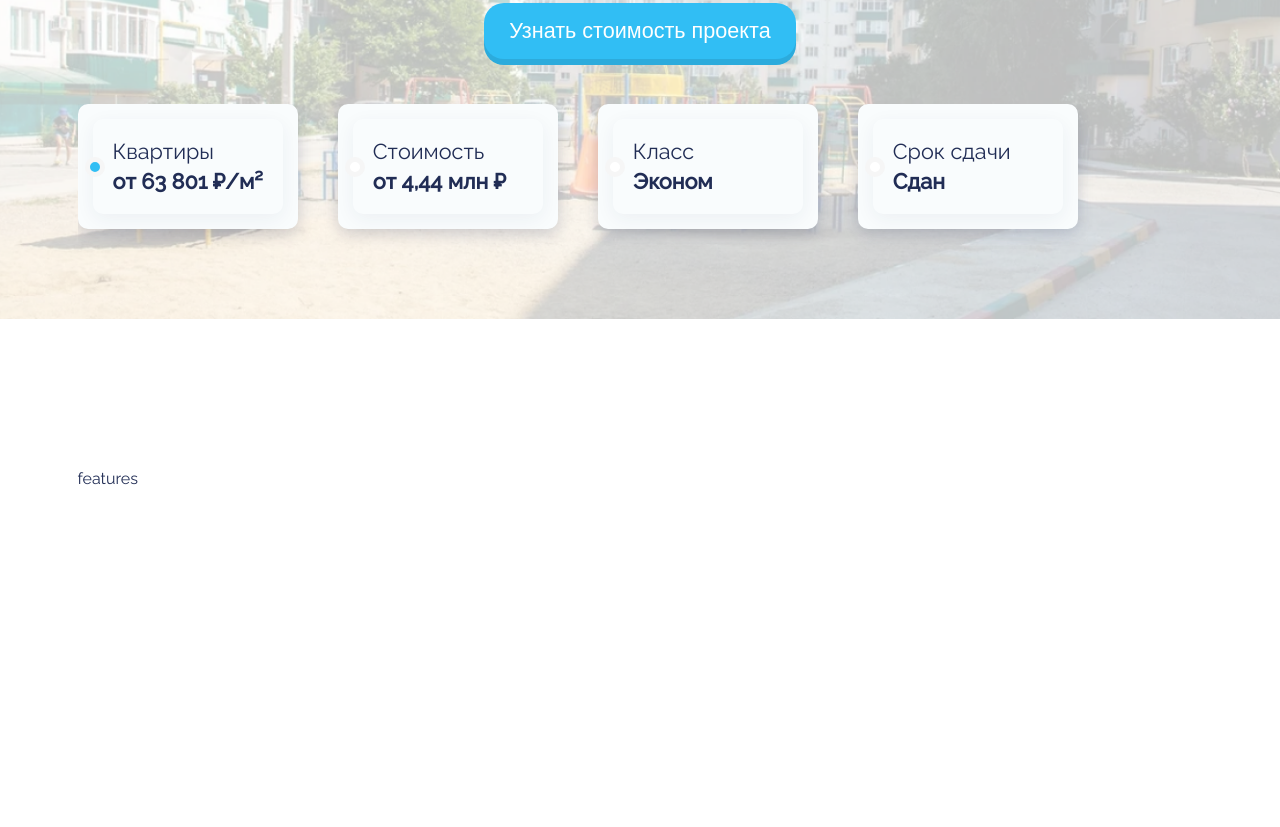
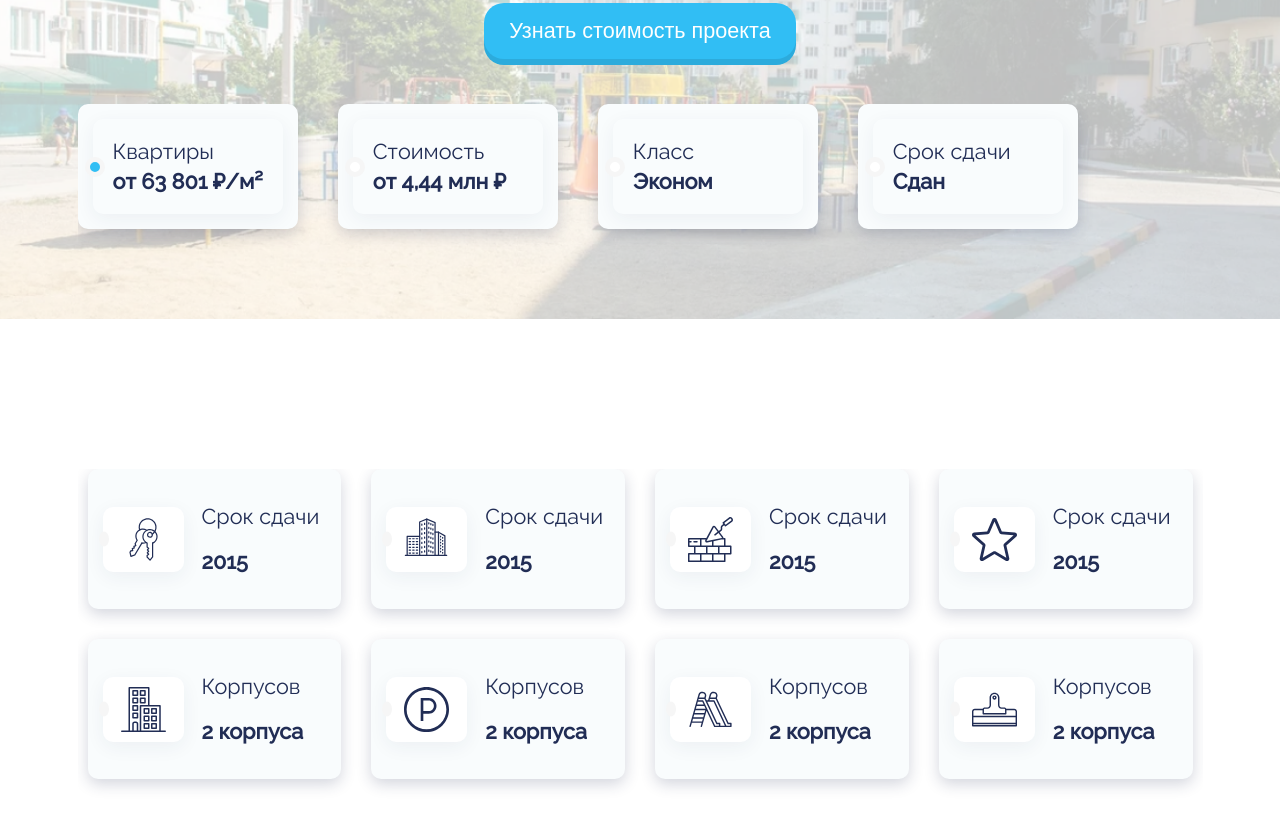
Before and after one commit to PotapenkoVadim/ls-build, a website built with webpack: page src/index.html in a window 1280 px wide. Shown: the part 449-1276 px from the top of the page. Before the commit the page ends 937 px from the top, so only its background shows below. Built offline with nearby package versions, Linux system fonts and the light colour scheme.

Commit message:
feat: implement features

```diff
--- a/src/index.html
+++ b/src/index.html
@@ -142,7 +142,105 @@
   </section>
 
   <section class="features container">
-    features
+    <div id="featuresSwiper" class="swiper">
+      <div class="swiper-wrapper">
+        <div class="features__slide swiper-slide">
+          <div class="features__item">
+            <div class="features__icon">
+              <span class="icon icon__block icon__key"></span>
+            </div>
+
+            <div class="features__info">
+              <div class="features__property">Срок сдачи</div>
+              <div class="features__value">2015</div>
+            </div>
+          </div>
+
+          <div class="features__item">
+            <div class="features__icon">
+              <span class="icon icon__block icon__building"></span>
+            </div>
+
+            <div>
+              <div class="features__property">Корпусов</div>
+              <div class="features__value">2 корпуса</div>
+            </div>
+          </div>
+        </div>
+
+        <div class="features__slide swiper-slide">
+          <div class="features__item">
+            <div class="features__icon">
+              <span class="icon icon__block icon__office-building"></span>
+            </div>
+
+            <div class="features__info">
+              <div class="features__property">Срок сдачи</div>
+              <div class="features__value">2015</div>
+            </div>
+          </div>
+
+          <div class="features__item">
+            <div class="features__icon">
+              <span class="icon icon__block icon__parking"></span>
+            </div>
+
+            <div>
+              <div class="features__property">Корпусов</div>
+              <div class="features__value">2 корпуса</div>
+            </div>
+          </div>
+        </div>
+
+        <div class="features__slide swiper-slide">
+          <div class="features__item">
+            <div class="features__icon">
+              <span class="icon icon__block icon__brickwall"></span>
+            </div>
+
+            <div class="features__info">
+              <div class="features__property">Срок сдачи</div>
+              <div class="features__value">2015</div>
+            </div>
+          </div>
+
+          <div class="features__item">
+            <div class="features__icon">
+              <span class="icon icon__block icon__slider"></span>
+            </div>
+
+            <div>
+              <div class="features__property">Корпусов</div>
+              <div class="features__value">2 корпуса</div>
+            </div>
+          </div>
+        </div>
+
+        <div class="features__slide swiper-slide">
+          <div class="features__item">
+            <div class="features__icon">
+              <span class="icon icon__block icon__star"></span>
+            </div>
+
+            <div class="features__info">
+              <div class="features__property">Срок сдачи</div>
+              <div class="features__value">2015</div>
+            </div>
+          </div>
+
+          <div class="features__item">
+            <div class="features__icon">
+              <span class="icon icon__block icon__putty-knife"></span>
+            </div>
+
+            <div>
+              <div class="features__property">Корпусов</div>
+              <div class="features__value">2 корпуса</div>
+            </div>
+          </div>
+        </div>
+      </div>
+    </div>
   </section>
 </body>
 </html>
--- a/src/index.js
+++ b/src/index.js
@@ -9,25 +9,43 @@ const header = document.querySelector('.header');
 
 mobileMenu.addEventListener('click', () => {
   mobileMenu.classList.toggle('header__menu_changed');
-  header.classList.toggle('header_mobile-active')
+  header.classList.toggle('header_mobile-active');
 });
 
-
 new Swiper('#cardsSwiper', {
-   slidesPerView: 4,
-   spaceBetween: 40,
-   breakpoints: {
+  slidesPerView: 4,
+  spaceBetween: 40,
+  breakpoints: {
     320: {
       slidesPerView: 1,
-      spaceBetween: 40
+      spaceBetween: 40,
     },
     780: {
       slidesPerView: 2,
-      spaceBetween: 40
+      spaceBetween: 40,
     },
     1024: {
       slidesPerView: 4,
       spaceBetween: 40,
-     }
-   }
+    },
+  },
 });
+
+new Swiper('#featuresSwiper', {
+  slidesPerView: 4,
+  spaceBetween: 10,
+  breakpoints: {
+    320: {
+      slidesPerView: 1,
+      spaceBetween: 40,
+    },
+    780: {
+      slidesPerView: 1,
+      spaceBetween: 40,
+    },
+    1024: {
+      slidesPerView: 4,
+      spaceBetween: 10,
+    },
+  },
+});
--- a/src/styles/global.css
+++ b/src/styles/global.css
@@ -4,6 +4,7 @@
   --accent: #31BEF4;
   --main: #212d55;
   --light: #F9FCFD;
+  --light-blue: #2CABDC;
 }
 
 * { margin: 0; padding: 0; box-sizing: border-box; }
@@ -11,7 +12,7 @@ body { font-family: 'Raleway', sans-serif; font-size: 16px; color: var(--main) }
 
 .container { max-width: 1155px; margin: 0 auto; padding-left: 15px; padding-right: 15px; }
 
-.header { position: fixed; width: 100%; padding-top: 12px; padding-bottom: 12px;
+.header { position: fixed; width: 100%; padding-top: 12px; padding-bottom: 12px; z-index: 5;
   background-image: linear-gradient(0deg, rgba(255, 255, 255, 0.85), rgba(255, 255, 255, 0.7));
 }
 .header__content { display: flex; align-items: center; justify-content: space-between; }
@@ -48,8 +49,17 @@ body { font-family: 'Raleway', sans-serif; font-size: 16px; color: var(--main) }
 .navigation__subnav:hover .navigation__subnav-content { display: block; }
 .navigation__icon { display: none; }
 
-.icon { width: 11px; height: 11px; background-repeat: no-repeat; background-size: cover; background-position: center; }
-.icon__arrow { background-image: url(../static/images/arrow-down.svg); }
+.icon { width: 45px; height: 45px; background-repeat: no-repeat; background-size: cover; background-position: center; }
+.icon__block { display: block; }
+.icon__arrow { background-image: url(../static/images/arrow-down.svg); width: 11px; height: 11px; }
+.icon__brickwall { background-image: url(../static/images/brickwall.svg); }
+.icon__building { background-image: url(../static/images/building.svg); }
+.icon__key { background-image: url(../static/images/key.svg); }
+.icon__office-building { background-image: url(../static/images/office-building.svg); }
+.icon__parking { background-image: url(../static/images/parking.svg); }
+.icon__putty-knife { background-image: url(../static/images/putty-knife.svg); }
+.icon__slider { background-image: url(../static/images/slider.svg); }
+.icon__star { background-image: url(../static/images/star.svg); }
 
 .introduce { background-image: url(../static/images/background.png); background-position: center; background-repeat: no-repeat;
   background-size: cover; margin-bottom: 150px;
@@ -68,8 +78,8 @@ body { font-family: 'Raleway', sans-serif; font-size: 16px; color: var(--main) }
 }
 .button:hover { box-shadow: 0px 8px 0.5em #2CABDC;}
 
-.card { min-width: 220px; max-width: max-content; background-color: var(--light); box-shadow: 0px 5px 15px rgba(33, 45, 85, 0.2); border-radius: 10px;
-  padding: 15px;
+.card { min-width: 220px; max-width: max-content; background-color: var(--light); box-shadow: 0px 5px 15px rgba(33, 45, 85, 0.2);
+  padding: 15px; border-radius: 10px;
 }
 .card__content { position: relative; box-shadow: 0px 5px 19px rgba(33, 45, 85, 0.06); border-radius: 10px; padding: 20px; }
 .card__content::before { content: ''; display: block; width: 10px; height: 10px; background-color: white; border-radius: 50%;
@@ -84,6 +94,20 @@ body { font-family: 'Raleway', sans-serif; font-size: 16px; color: var(--main) }
 .breadcrumb .breadcrumb__item + .breadcrumb__item:before { content: "/\00a0"; color: var(--main); }
 .breadcrumb__link { color: var(--main); text-decoration: none; cursor: pointer; }
 .breadcrumb__link_active { font-weight: bold; }
+
+.features { margin-bottom: 100px; }
+.features__slide { padding: 0 10px; }
+.features__item { background-color: var(--light); box-shadow: 0px 5px 15px rgba(33, 45, 85, 0.2); border-radius: 10px;
+  padding: 35px 15px; margin-bottom: 30px; display: flex; align-items: center; gap: 18px;
+}
+.features__icon { background-color: white; box-shadow: 0px 5px 19px rgba(33, 45, 85, 0.06); border-radius: 10px; padding: 10px 18px;
+  position: relative;
+}
+.features__icon::after { content: ''; display: block; position: absolute; width: 10px; height: 15px; border-radius: 50%; background-color: #f6f6f6;
+  top: 50%; left: -4px; transform: translateY(-50%);
+}
+.features__property { font-size: 1.35rem; margin-bottom: 20px; }
+.features__value { font-size: 1.35rem; font-weight: 600; }
 
 @media (max-width: 1024px) {
   .header__phone-number,
```
Also changed, not shown: src/static/images/brickwall.svg (added), src/static/images/building.svg (added), src/static/images/key.svg (added), src/static/images/office-building.svg (added), src/static/images/parking.svg (added), src/static/images/putty-knife.svg (added), src/static/images/slider.svg (added), src/static/images/star.svg (added), 1 other file.
